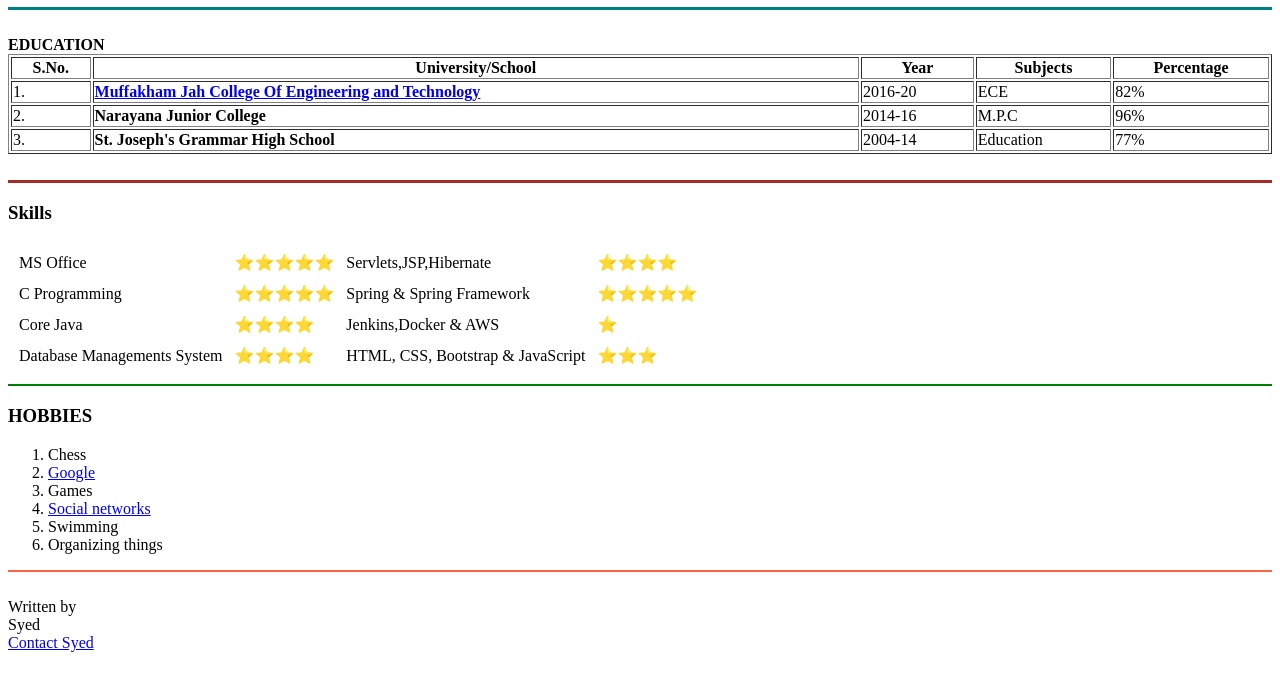
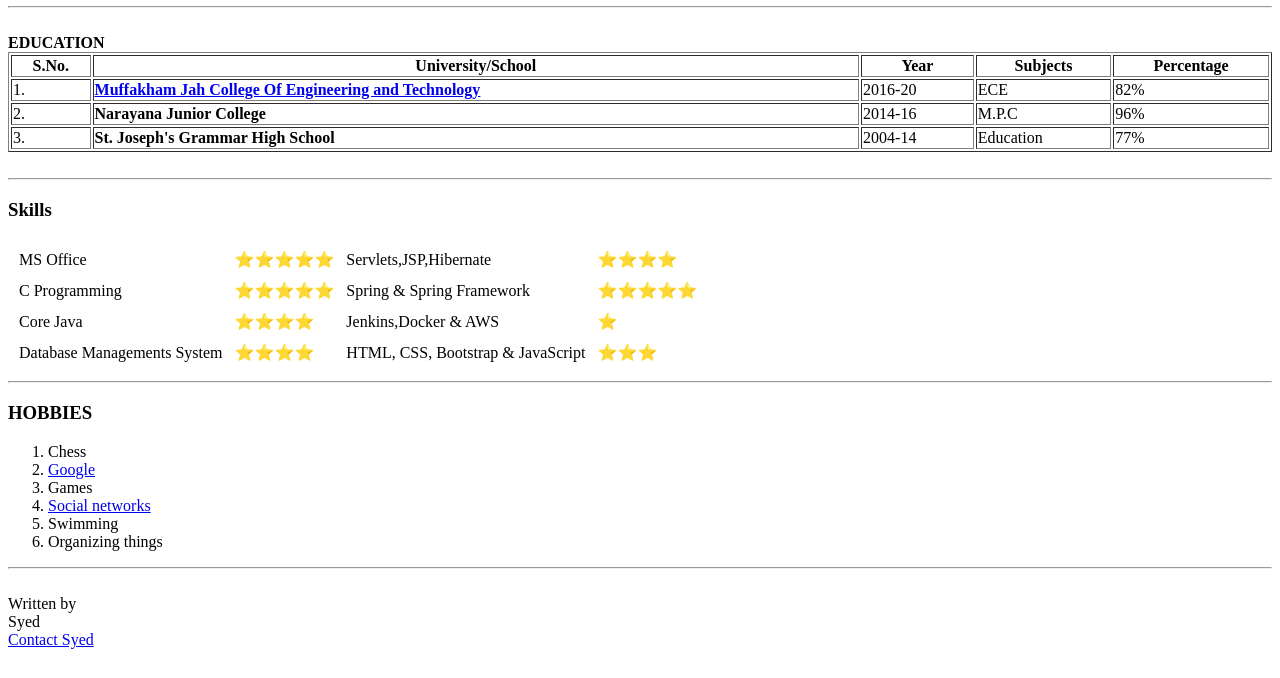
Before and after one commit to SyedFasiHussaini/HTML-portfolio, a plain HTML site: page HTML personal site/index.html in a window 1280 px wide. Shown: the part 346-1024 px from the top of the page. Drawn offline with Linux system fonts and the light colour scheme.

Commit message:
website-commit

```diff
--- a/HTML personal site/index.html
+++ b/HTML personal site/index.html
@@ -4,8 +4,9 @@
     <meta charset="utf-8">
     <meta name="description" content="This is the first website created by Syed">
     <title>Syed Hussaini's personal website</title>
+   <link rel="stylesheet" href="CSS/styles.css">
   </head>
-  <body><hr size="3" color="grey" />
+  <body><hr>
 <table cellspacing="10">
   <tr>
     <td>
@@ -19,7 +20,7 @@
    </td>
  </tr>
 </table>
-<hr size="3" noshade color="teal"><br>
+<hr><br>
     <!-- <h3><strong>EDUCATION</strong></h3>
       <ul>
         <li>Engineering---  <strong><a href="http://mjcollege.ac.in/">Muffakham Jah College Of Engineering & Technology(2016-20)</a></strong></li>
@@ -57,7 +58,7 @@
 
       </table>
       <br>
-      <hr size="3"  color="brown">
+      <hr>
     <h3>Skills</h3>
     <table cellspacing="10">
       <tr>
@@ -84,7 +85,7 @@
         <td>HTML, CSS, Bootstrap & JavaScript</td>
         <td>⭐⭐⭐</td>
       </tr>
-   </table> <hr size="2" noshade color="green">
+   </table> <hr>
 
     <h3>HOBBIES</h3>
       <ol type="1">
@@ -94,7 +95,7 @@
         <li> <a title="Click here to see Syed's Social Networks" href="Social.html">Social networks</a></li>
         <li>Swimming</li>
         <li>Organizing things</li>
-      </ol><hr size="2" noshade color="tomato"><br>
+      </ol><hr><br>
 Written by <br>
 Syed <br>
 <a href="Contact.html">Contact Syed</a><br><br>
```
Also changed, not shown: HTML personal site/Contact.html (+1 -0 lines), HTML personal site/Social.html (+1 -0 lines).
